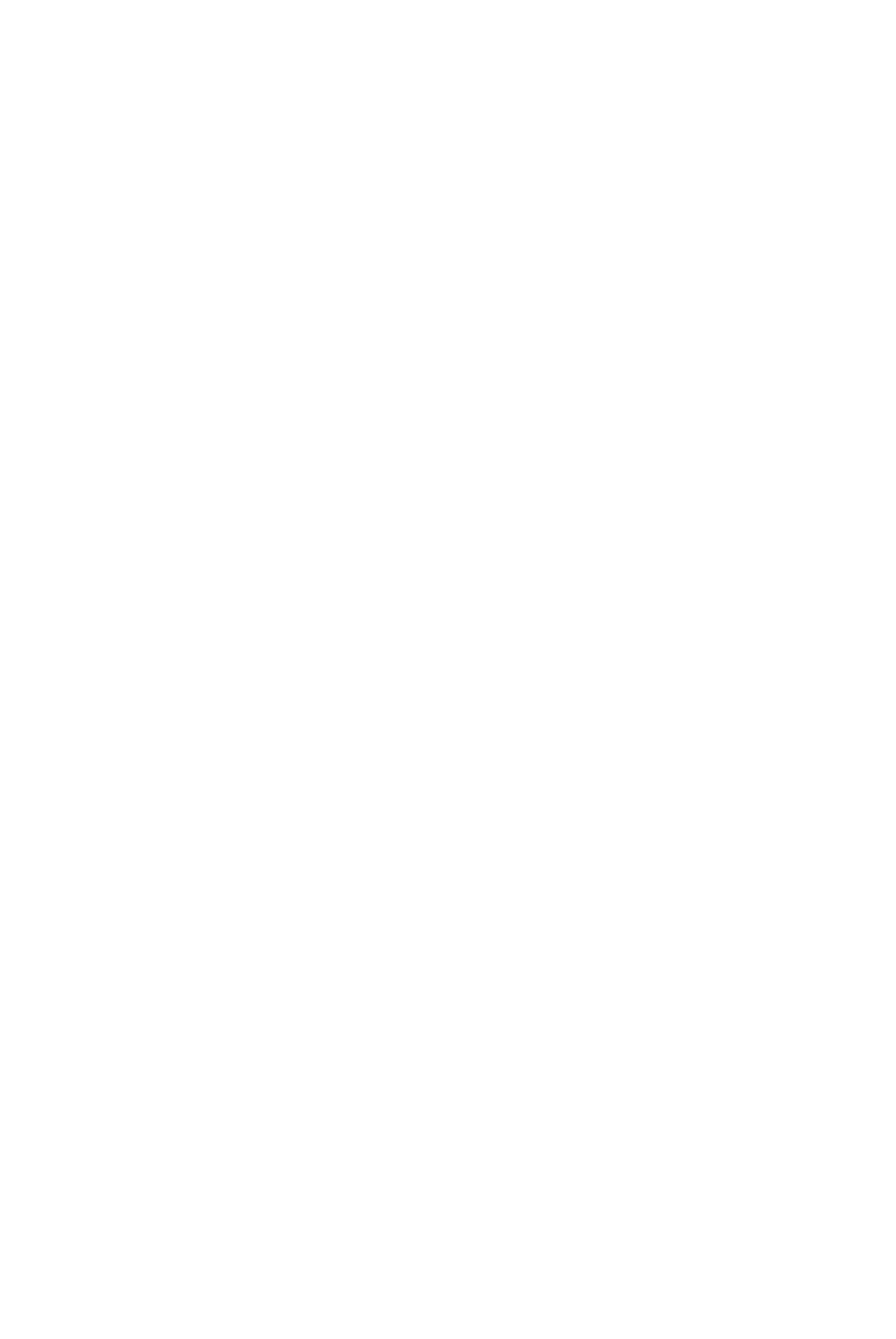
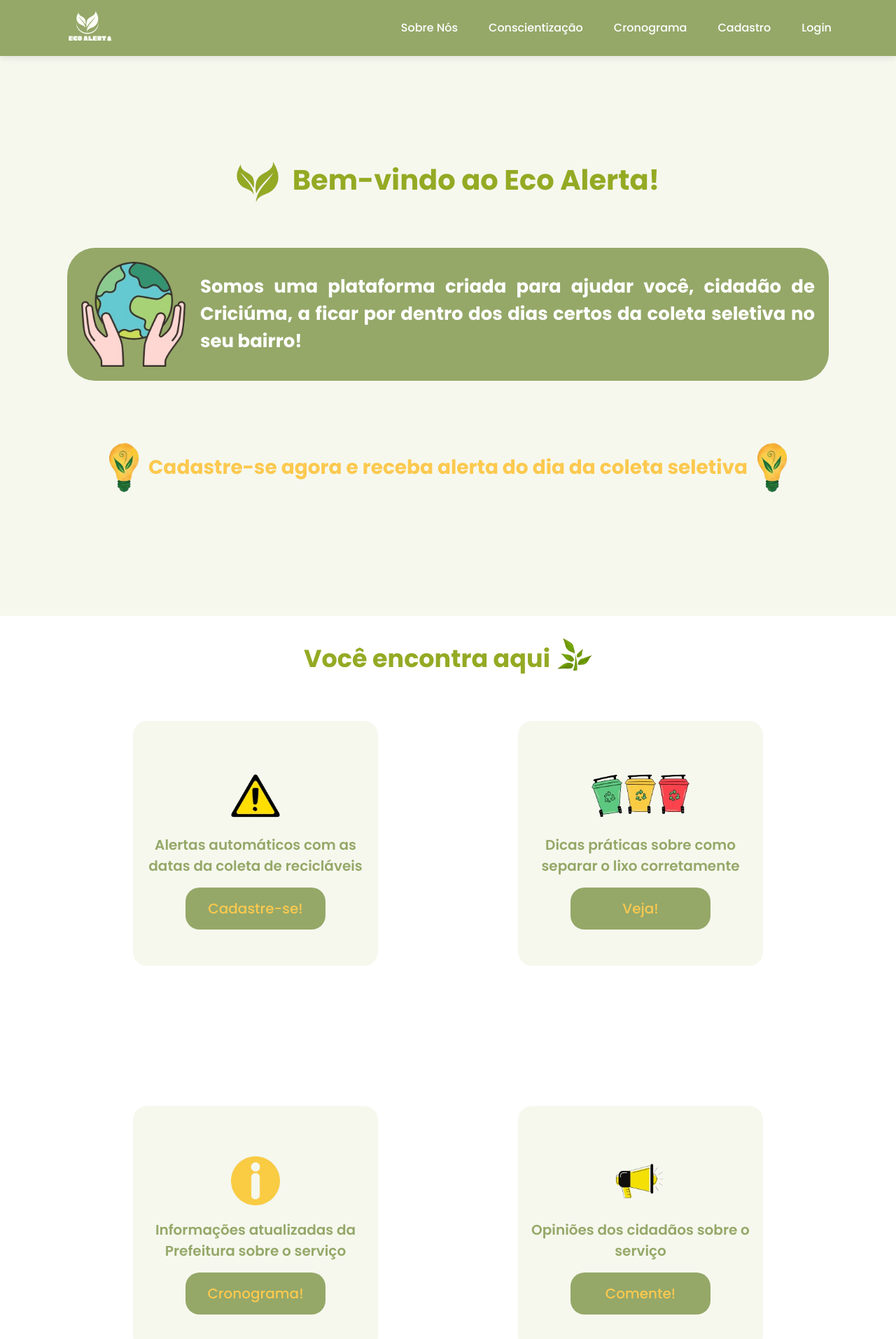
Before and after one commit to TCS-ADS-2025/EcoAlerta-Frontend, a React (Vite) app: page /sobre in a window 1280 px wide. Before the commit this address had no page. Shown: the top 1913 px of the page at 70% size. Before the commit the page ends 800 px from the top, so only its background shows below. Built offline with nearby package versions, Linux system fonts and the light colour scheme.

Commit message:
fix: ajuste nas rotas

```diff
--- a/src/components/pages/about/About.tsx
+++ b/src/components/pages/about/About.tsx
@@ -1,6 +1,7 @@
 import { ReactElement } from "react";
 import { Link } from "react-router-dom";
 import { Card } from "react-bootstrap";
+import { estaAutenticado } from "../../../service/auth";
 import Header from "../header/Header";
 import Footer from "../footer/Footer";
 import mundo from "../../../assets/mundo.png";
@@ -14,6 +15,7 @@ import megafone from "../../../assets/card-3/megafone.png";
 import "./About.css";
 
 const About = (): ReactElement => {
+  const estaLogado = estaAutenticado();
   return (
     <>
       <Header />
@@ -56,7 +58,7 @@ const About = (): ReactElement => {
                 <Card.Text>
                   Alertas automáticos com as datas da coleta de recicláveis
                 </Card.Text>
-                <Link to="/register">
+                <Link to="/cadastro">
                   <button className="btn-card">Cadastre-se!</button>
                 </Link>
               </Card.Body>
@@ -70,7 +72,7 @@ const About = (): ReactElement => {
                 <Card.Text>
                   Dicas práticas sobre como separar o lixo corretamente
                 </Card.Text>
-                <Link to="/">
+                <Link to="/conscientizacao">
                   <button className="btn-card">Veja!</button>
                 </Link>
               </Card.Body>
@@ -84,7 +86,7 @@ const About = (): ReactElement => {
                 <Card.Text>
                   Informações atualizadas da Prefeitura sobre o serviço
                 </Card.Text>
-                <Link to="/timeline">
+                <Link to="/cronograma">
                   <button className="btn-card">Cronograma!</button>
                 </Link>
               </Card.Body>
@@ -96,7 +98,7 @@ const About = (): ReactElement => {
               <Card.Body>
                 <img src={megafone} alt="Ícone de aviso" />
                 <Card.Text>Opiniões dos cidadãos sobre o serviço</Card.Text>
-                <Link to="/coment">
+                <Link to={estaLogado ? "/comentario" : "/login"}>
                   <button className="btn-card">Comente!</button>
                 </Link>
               </Card.Body>
--- a/src/components/pages/header/Header.tsx
+++ b/src/components/pages/header/Header.tsx
@@ -21,7 +21,7 @@ const Header = () => {
       <nav className="navbar">
         <div className="navbar-content">
           <Link
-            to="/"
+            to="/sobre"
             className="navbar-logo"
             onClick={() => setIsMenuOpen(false)}
           >
@@ -40,21 +40,21 @@ const Header = () => {
 
           <div className={`nav-links ${isMenuOpen ? "active" : ""}`}>
             <Link
-              to="/about"
+              to="/sobre"
               className="nav-link"
               onClick={() => setIsMenuOpen(false)}
             >
               Sobre Nós
             </Link>
             <Link
-              to="/"
+              to="/conscientizacao"
               className="nav-link"
               onClick={() => setIsMenuOpen(false)}
             >
               Conscientização
             </Link>
             <Link
-              to="/timeline"
+              to="/cronograma"
               className="nav-link"
               onClick={() => setIsMenuOpen(false)}
             >
@@ -63,22 +63,20 @@ const Header = () => {
 
             {estaLogado && (
               <>
-                {role === "USUARIO" && (
                 <Link
-                    to="/coment"
+                  to="/comentario"
                   className="nav-link"
                   onClick={() => setIsMenuOpen(false)}
                 >
                   Comentário
                 </Link>
-                )}
               </>
             )}
 
             {!estaLogado && (
               <>
                 <Link
-                  to="/register"
+                  to="/cadastro"
                   className="nav-link"
                   onClick={() => setIsMenuOpen(false)}
                 >
--- a/src/components/pages/login-page/Login.tsx
+++ b/src/components/pages/login-page/Login.tsx
@@ -47,7 +47,7 @@ const Login = (): ReactElement => {
 
         login(token, role);
         setSuccess("Login realizado com sucesso!");
-        setTimeout(() => navigate("/"), 2500);
+        setTimeout(() => navigate("/conscientizacao"), 2500);
       }
     } catch (err) {
       console.error("Erro ao realizar login:", err);
--- a/src/components/pages/routes/routes.tsx
+++ b/src/components/pages/routes/routes.tsx
@@ -11,12 +11,13 @@ import User from "../user-page/User";
 const AppRoutes = (): ReactElement => {
   return (
     <Routes>
-      <Route path="/" element={<Home />} />
-      <Route path="/coment" element={<Coment />} />
-      <Route path="/register" element={<Register />} />
-      <Route path="/timeline" element={<Timeline />} />
+      <Route path="/" element={<About />} />
+      <Route path="/sobre" element={<About />} />
+      <Route path="/comentario" element={<Coment />} />
+      <Route path="/cadastro" element={<Register />} />
+      <Route path="/cronograma" element={<Timeline />} />
       <Route path="/login" element={<Login />} />
-      <Route path="/about" element={<About />} />
+      <Route path="/conscientizacao" element={<Home />} />
       <Route path="/perfil" element={<User />} />
     </Routes>
   );
```
Lines whose indentation alone changed are shown as unchanged.
